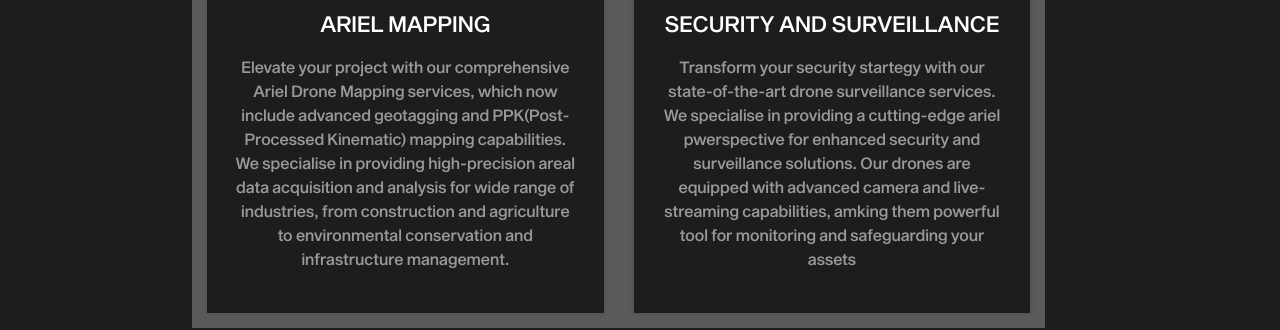
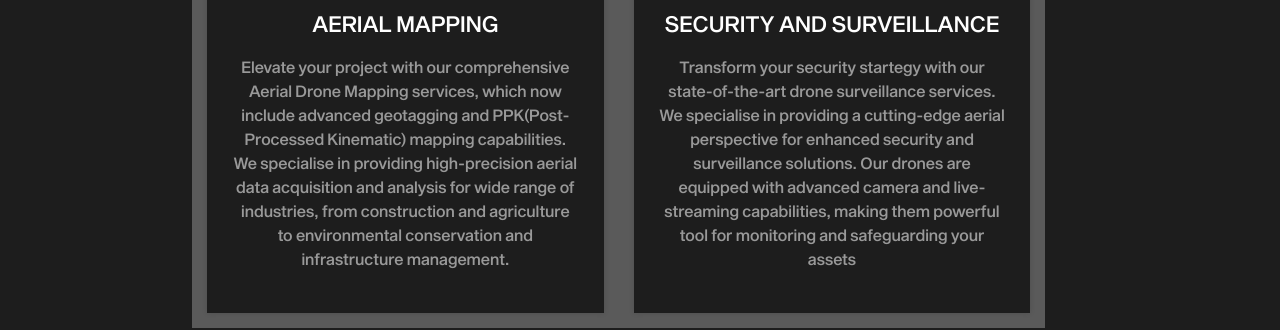
Before and after one commit to auxobitAerospace/AuxobitAerospace, a plain HTML site: page service.html in a window 1280 px wide. Shown: the part 362-692 px from the top of the page. Drawn offline with nearby package versions, Linux system fonts and the light colour scheme; a web font is replaced by a local one.

Commit message:
corrections

```diff
--- a/service.html
+++ b/service.html
@@ -144,9 +144,9 @@
             </div>
             <div class="detail-box">
               <h4>
-                Ariel Mapping
+                Aerial Mapping
               </h4>
-              <p>Elevate your project with our comprehensive Ariel Drone Mapping services, which now include advanced geotagging and PPK(Post- Processed Kinematic) mapping capabilities. We specialise in providing high-precision areal data acquisition and analysis for wide range of industries, from construction and agriculture to environmental conservation and infrastructure management.</p>
+              <p>Elevate your project with our comprehensive Aerial Drone Mapping services, which now include advanced geotagging and PPK(Post- Processed Kinematic) mapping capabilities. We specialise in providing high-precision aerial data acquisition and analysis for wide range of industries, from construction and agriculture to environmental conservation and infrastructure management.</p>
             </div>
           </div>
         </div>
@@ -159,7 +159,7 @@
               <h4>
                 Security and Surveillance
               </h4>
-              <p>Transform your security startegy with our state-of-the-art drone surveillance services. We specialise in providing a cutting-edge ariel pwerspective for enhanced security and surveillance solutions. Our drones are equipped with advanced camera and live-streaming capabilities, amking them powerful tool for monitoring and safeguarding your assets</p>
+              <p>Transform your security startegy with our state-of-the-art drone surveillance services. We specialise in providing a cutting-edge aerial perspective for enhanced security and surveillance solutions. Our drones are equipped with advanced camera and live-streaming capabilities, making them powerful tool for monitoring and safeguarding your assets</p>
             </div>
           </div>
         </div>
```
Also changed, not shown: index.html (+1 -1 lines).
